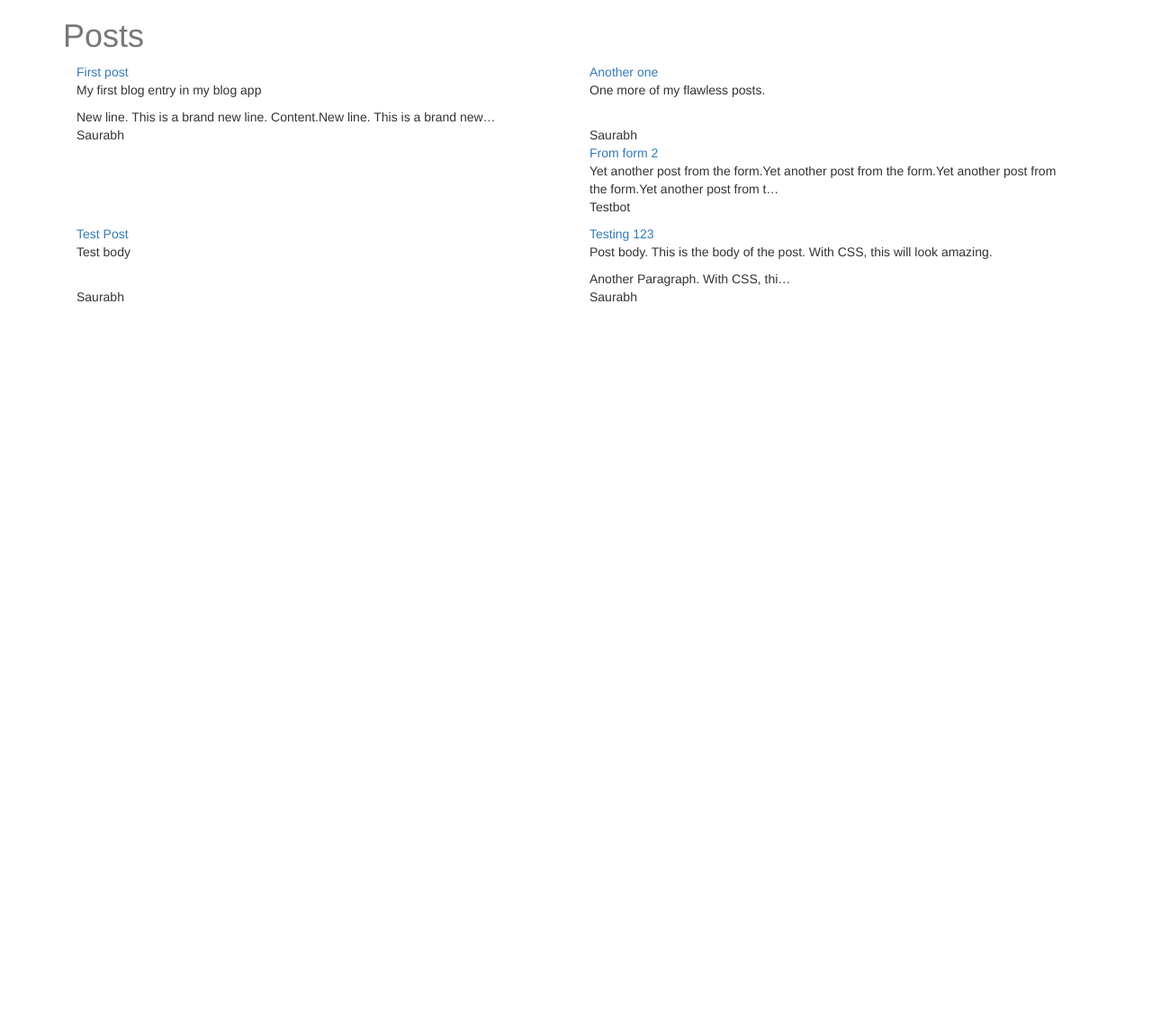
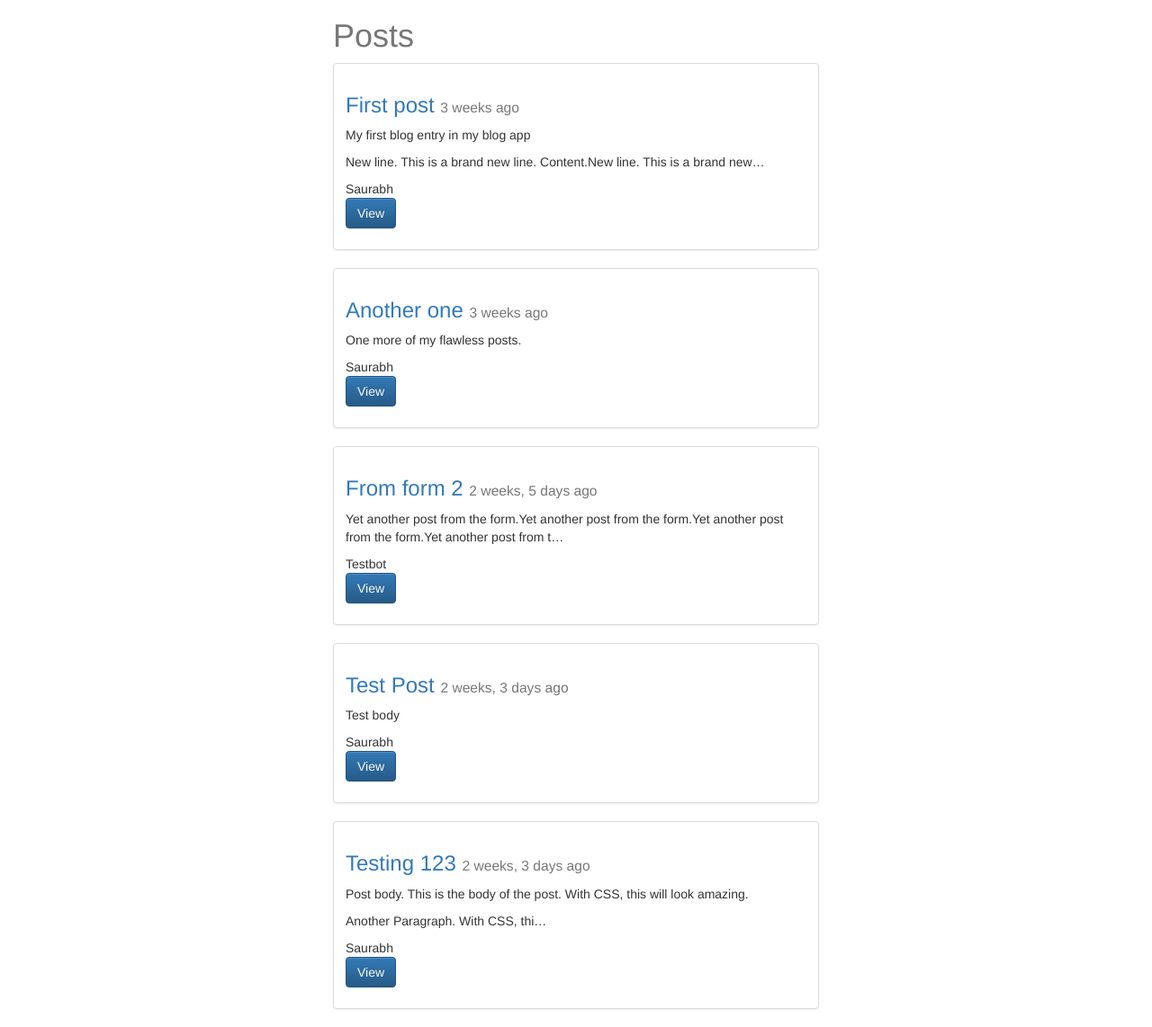
Before and after one commit to saurabhs92/django-blog, a Django app: page /blog/ in a window 1280 px wide. Shown: the whole page at 90% size. Before the commit the page ends 336 px from the top, so only its background shows below. Run offline with Django 3.2, Linux system fonts and the light colour scheme; data comes from the database, SQL or seed files in the repository; both versions use the stored data as it was after the commit; some libraries are stand-ins or nearby versions.

Commit message:
Added CSS to html pages.

```diff
--- a/blog/templates/blog/post_create.html
+++ b/blog/templates/blog/post_create.html
@@ -3,12 +3,12 @@
 {% block title %} {{ title }} | {{ block.super }} {% endblock title %}
 
 {% block content %}
+<div class='col-sm-6 col-sm-offset-3'>
 <h1> {{title}} </h1>
 
 <form method='POST' action=''>{% csrf_token %}
 {{ form.as_p }}
-<input type='submit' value='Create Post'>
+<input type='submit' class='btn btn-default' value='Create Post'>
 </form>
-<br>
-
+</div>
 {% endblock content %}
--- a/blog/templates/blog/post_detail.html
+++ b/blog/templates/blog/post_detail.html
@@ -6,7 +6,7 @@
 
 {% block content %}
 <div class='col-sm-6 col-sm-offset-3'>
-<h1>{{title}} <small>{{ instance.created_date }}</small> </h1>
+<h1>{{title}} <small>{{ instance.created_date|timesince }} ago</small> </h1>
 
 {{ instance.body|linebreaks }}<br>
 {{ instance.author }}<br>
--- a/blog/templates/blog/post_list.html
+++ b/blog/templates/blog/post_list.html
@@ -1,18 +1,24 @@
 {% extends 'blog/base.html' %}
-
-
 
 {% block content %}
 
+<div class='col-sm-6 col-sm-offset-3'>
 <h1> {{title}}</h1>
 
 {% for obj in object_list %}
-  <div class='col-sm-6'>
-  <a href='{{ obj.get_absolute_url }}'>{{ obj.title }}</a> <br>
+<div class="row">
+  <div class="col-sm-12">
+    <div class="thumbnail">
+      <div class="caption">
+        <h3><a href='{{ obj.get_absolute_url }}'>{{ obj.title }}</a> <small>{{ obj.created_date|timesince }} ago</small></h3>
+        <p>  {{ obj.body|linebreaks|truncatechars:120 }}</p>
+	{{ obj.author }}
+        <p><a href="{{ obj.get_absolute_url }}" class="btn btn-primary" role="button">View</a></p>
+      </div>
+    </div>
+  </div>
+</div>
+{% endfor %}
+</div>
 
-  {{ obj.body|linebreaks|truncatechars:120 }}<br>
-  {{ obj.author }}<br>
-  </div>
-
-{% endfor %}
 {% endblock content %}
```
Also changed, not shown: db.sqlite3.
